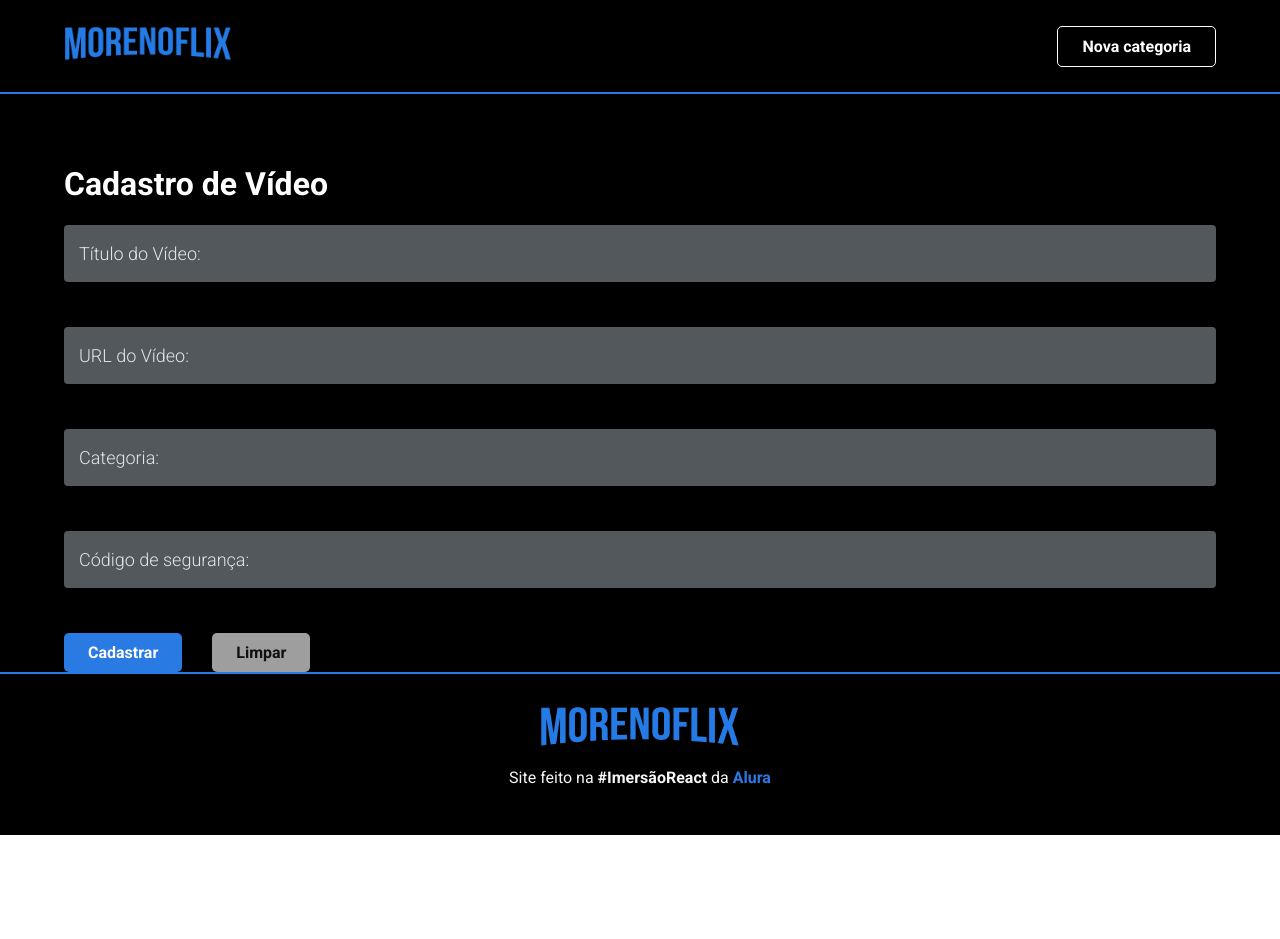
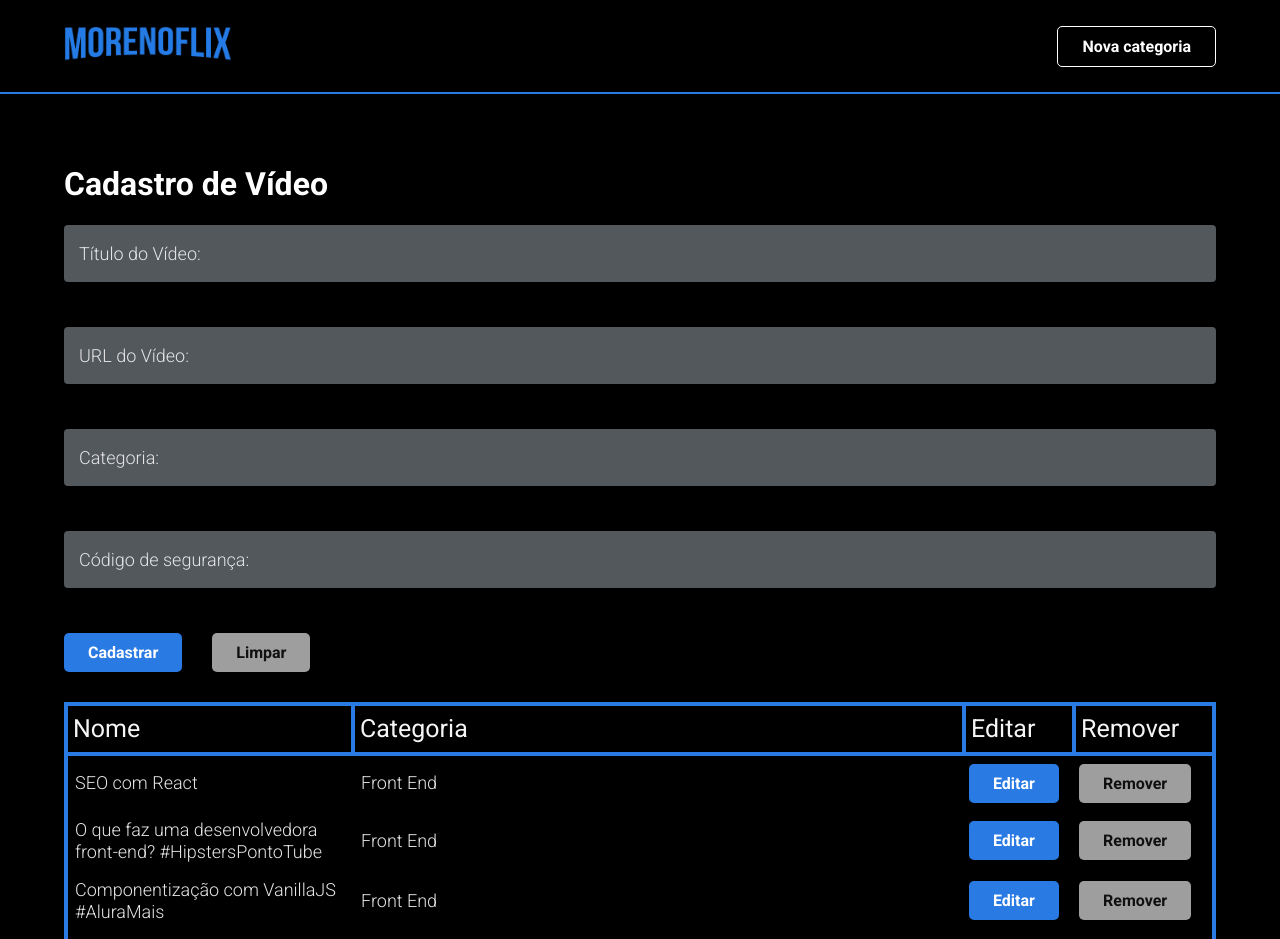
Before and after one commit to pethersonmorenodev/morenoflix, a React (Create React App) app: page /cadastro/video in a window 1280 px wide. Shown: the top 939 px of the page. Before the commit the page ends 835 px from the top, so only its background shows below. Built offline with nearby package versions, Linux system fonts and the light colour scheme; data requests are answered from the project's data file.

Commit message:
feat: added update and delete to videos

```diff
--- a/src/pages/cadastro/Categoria/index.tsx
+++ b/src/pages/cadastro/Categoria/index.tsx
@@ -53,7 +53,7 @@
         alert('Preencha os campos corretamente');
         return;
       }
-      const dadosCategoria: ICategoria | ICategoriaWithoutId = {
+      const dadosCategoria: ICategoriaWithoutId = {
         titulo: values.titulo,
         descricao: values.descricao,
         cor: values.cor,
--- a/src/pages/cadastro/Video/index.tsx
+++ b/src/pages/cadastro/Video/index.tsx
@@ -5,10 +5,12 @@
 import FormField from '../../../components/FormField';
 import Button from '../../../components/Button';
 import useForm from '../../../hooks/useForm';
-import videosRepository from '../../../repositories/videos';
+import videosRepository, { IVideo } from '../../../repositories/videos';
 import categoriasRepository, { ICategoria } from '../../../repositories/categorias';
+import { Table } from './styles';
 
 type TFormVideo = {
+  id?: number;
   titulo: string;
   url: string;
   categoria: string;
@@ -23,6 +25,8 @@
 };
 
 const CadastroVideo = () => {
+  const [loading, setLoading] = useState(true);
+  const [videos, setVideos] = useState<IVideo[]>([]);
   const [ignoreTouched, setIgnoreTouched] = useState(false);
   const [categorias, setCategorias] = useState<ICategoria[]>([]);
   const history = useHistory();
@@ -47,7 +51,7 @@
   );
   const form = useForm({ initialValues: valoresIniciaisToForm, validate: validateForm });
 
-  const { values, invalid: invalidForm } = form;
+  const { values, invalid: invalidForm, clearForm } = form;
   const handleSubmit = useCallback(
     (event: React.FormEvent<HTMLFormElement>) => {
       event.preventDefault();
@@ -62,28 +66,78 @@
         window.alert('Categoria não encontrada');
         return;
       }
-      const novoVideo = {
+      const dadosVideo = {
         titulo: values.titulo,
         url: values.url,
         categoriaId: categoria.id,
       };
       setIgnoreTouched(false);
+      if (values.id) {
+        const videoAtualizar = { ...dadosVideo, id: values.id };
+        videosRepository
+          .update(values.securityCode, videoAtualizar)
+          .then(video => {
+            setVideos(old =>
+              old.map(vid => {
+                if (vid.id === video.id) {
+                  return video;
+                }
+                return vid;
+              }),
+            );
+            clearForm();
+          })
+          .catch(ex => {
+            alert(ex.message);
+          });
+      } else {
+        videosRepository
+          .create(values.securityCode, dadosVideo)
+          .then(() => {
+            // eslint-disable-next-line no-alert
+            alert('Vídeo cadastrado com sucesso!');
+            history.push('/');
+          })
+          .catch(ex => {
+            alert(ex.message);
+          });
+      }
+    },
+    [invalidForm, values, categorias, clearForm, history],
+  );
+  const handleRemove = useCallback(
+    (video: IVideo) => {
       videosRepository
-        .create(values.securityCode, novoVideo)
+        .remove(values.securityCode, video.id)
         .then(() => {
-          // eslint-disable-next-line no-alert
-          alert('Vídeo cadastrado com sucesso!');
-          history.push('/');
+          setVideos(old => old.filter(vic => vic.id !== video.id));
         })
         .catch(ex => {
           alert(ex.message);
         });
     },
-    [invalidForm, values, categorias, history],
+    [values],
   );
+  const getCategoryTitle = useCallback(
+    (categoriaId: number) => {
+      const cat = categorias.find(c => c.id === categoriaId);
+      return cat?.titulo || '';
+    },
+    [categorias],
+  );
+  useEffect(() => {
+    videosRepository.getAll().then(resposta => {
+      setVideos([...resposta]);
+    });
+    categoriasRepository.getAll().then(resposta => {
+      setCategorias([...resposta]);
+    });
+  }, []);
+
   useEffect(() => {
     categoriasRepository.getAll().then(resposta => {
       setCategorias([...resposta]);
+      setLoading(false);
     });
   }, []);
   return (
@@ -125,11 +179,49 @@
           onBlur={form.handleBlur}
           errorMessage={(ignoreTouched || form.touched.securityCode) && form.errors.securityCode}
         />
-        <Button type="submit">Cadastrar</Button>
+        <Button type="submit">{values.id ? 'Salvar' : 'Cadastrar'}</Button>
         <Button secondary spaced type="button" onClick={form.clearForm}>
           Limpar
         </Button>
       </form>
+
+      {loading && <div>Loading...</div>}
+      <Table>
+        <Table.RowHeader>
+          <Table.Cell>Nome</Table.Cell>
+          <Table.Cell>Categoria</Table.Cell>
+          <Table.Cell>Editar</Table.Cell>
+          <Table.Cell>Remover</Table.Cell>
+        </Table.RowHeader>
+        {videos.map(video => (
+          <Table.Row key={video.id}>
+            <Table.Cell>{video.titulo}</Table.Cell>
+            <Table.Cell>{getCategoryTitle(video.categoriaId)}</Table.Cell>
+            <Table.Cell>
+              <Button
+                primary
+                type="button"
+                onClick={() =>
+                  form.setValues({
+                    id: video.id,
+                    titulo: video.titulo,
+                    url: video.url,
+                    categoria: getCategoryTitle(video.categoriaId),
+                    securityCode: values.securityCode,
+                  })
+                }
+              >
+                Editar
+              </Button>
+            </Table.Cell>
+            <Table.Cell>
+              <Button secondary type="button" onClick={() => handleRemove(video)}>
+                Remover
+              </Button>
+            </Table.Cell>
+          </Table.Row>
+        ))}
+      </Table>
     </PageDefault>
   );
 };
--- /dev/null
+++ b/src/pages/cadastro/Video/styles.ts
@@ -0,0 +1,54 @@
+import styled, { StyledComponent, StyledComponentBase } from 'styled-components';
+
+interface ITable extends StyledComponentBase<'div', any, {}, never> {
+  RowHeader: StyledComponent<'div', any, {}, never>;
+  Row: StyledComponent<'span', any, {}, never>;
+  Cell: StyledComponent<'span', any, {}, never>;
+}
+
+export const Table: ITable = (styled.div`
+  margin: 30px 0;
+  display: grid;
+  grid-template-columns: 100%;
+
+  border-top: 4px solid var(--primary);
+  border-right: 4px solid var(--primary);
+  border-bottom: 4px solid var(--primary);
+` as unknown) as ITable;
+
+Table.RowHeader = styled.div`
+  display: grid;
+  grid-template-columns: 25% minmax(100px, 100%) 110px 140px;
+  & > div {
+    border-bottom: 4px solid var(--primary);
+    border-left: 4px solid var(--primary);
+    padding: 8px 5px;
+
+    font-weight: normal;
+    font-size: 25px;
+    line-height: 30px;
+    color: var(--grayLight);
+  }
+`;
+Table.Row = styled.div`
+  display: grid;
+  grid-template-columns: 25% minmax(100px, 100%) 110px 140px;
+  border-left: 4px solid var(--primary);
+  & > div {
+    padding: 8px 7px;
+
+    font-weight: 300;
+    font-size: 18px;
+    line-height: 22px;
+    color: var(--grayMedium);
+  }
+  &:hover {
+    background-color: rgba(255, 255, 255, 0.1);
+  }
+`;
+Table.Cell = styled.div`
+  font-family: Roboto;
+  font-style: normal;
+  display: flex;
+  align-items: center;
+`;
--- a/src/repositories/videos.ts
+++ b/src/repositories/videos.ts
@@ -43,7 +43,47 @@
     throw new Error('Não foi possível cadastrar o vídeo :(');
   });
 
+const update = (securityCode: string, categoria: IVideo): Promise<IVideo> => {
+  const { id, ...fieldsToUpdate } = categoria;
+  return fetch(`${URL_VIDEOS}/${id}`, {
+    headers: {
+      Accept: 'application/json',
+      'Content-Type': 'application/json',
+      Authorization: securityCode,
+    },
+    method: 'PUT',
+    body: JSON.stringify(fieldsToUpdate),
+  }).then(r => {
+    if (r.ok) {
+      return r.json();
+    }
+    if (r.status === 401) {
+      throw new Error('Sem autorização  :(');
+    }
+    throw new Error('Não foi possível atualizar o vídeo :(');
+  });
+};
+
+const remove = (securityCode: string, id: number): Promise<IVideo> =>
+  fetch(`${URL_VIDEOS}/${id}`, {
+    headers: {
+      Accept: 'application/json',
+      Authorization: securityCode,
+    },
+    method: 'DELETE',
+  }).then(r => {
+    if (r.ok) {
+      return r.json();
+    }
+    if (r.status === 401) {
+      throw new Error('Sem autorização  :(');
+    }
+    throw new Error('Não foi possível remover o vídeo :(');
+  });
+
 export default {
   getAll,
   create,
+  update,
+  remove,
 };
```
